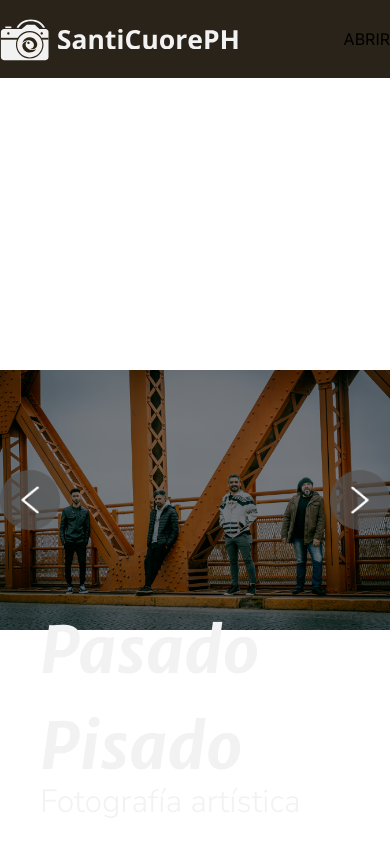
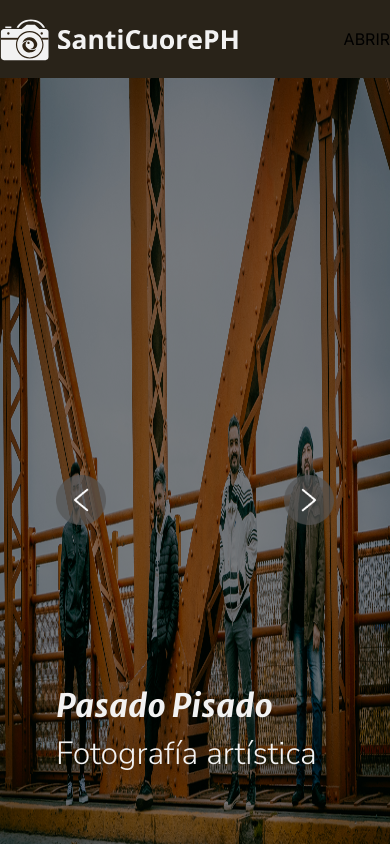
Before and after one commit to FooTalent/Landing-SantiCuoreph, a Next.js app: page / in a window 390 px wide. Shown: the top 844 px of the page. Built offline with nearby package versions, Linux system fonts and the light colour scheme.

Commit message:
Responsive

```diff
--- a/src/app/Componentes/Slideshow/Slider.tsx
+++ b/src/app/Componentes/Slideshow/Slider.tsx
@@ -47,19 +47,25 @@ const slideImages = [
 
 /* ESTILOS Y PROPIEDADES DE LOS BOTONES ATRAS Y ADELANTE */
 const buttonStyle = {
-  width: "60px",
+  width: "50px",
   background: "none",
   border: "0px",
 };
 const properties = {
   prevArrow: (
-    <button style={{ ...buttonStyle }}>
-      <Image src="/assets/img/ArrowLeft.png" alt="" width={67} height={67} />
+    <button
+      className="container 2xl:ml-48 xl:ml-28 lg:ml-24 md:ml-28 ml-14"
+      style={{ ...buttonStyle }}
+    >
+      <Image src="/assets/img/ArrowLeft.png" alt="" width={60} height={60} />
     </button>
   ),
   nextArrow: (
-    <button style={{ ...buttonStyle }}>
-      <Image src="/assets/img/ArrowRight.png" alt="" width={67} height={67} />
+    <button
+      className="container 2xl:mr-48 xl:mr-28 lg:ml-24 md:mr-28 mr-14"
+      style={{ ...buttonStyle }}
+    >
+      <Image src="/assets/img/ArrowRight.png" alt="" width={60} height={60} />
     </button>
   ),
 };
@@ -76,8 +82,8 @@ const Slideshow = () => {
                 alt="Slide"
                 width="0"
                 height="0"
-                sizes="100vw"
-                className="w-full h-auto filter brightness-50"
+                sizes="cover"
+                className="w-screen h-screen filter brightness-50"
               />
               {/* CONTENEDOR DE LOS INDICADORES */}
               <div
@@ -94,10 +100,10 @@ const Slideshow = () => {
                 ))}
               </div>
               {/* TEXTO PRINCIPAL Y SECUNDARIO */}
-              <p className="text-fondoBlanco absolute font-merriwather font-bold italic text-[4rem] left-10 bottom-32">
+              <p className="text-fondoBlanco absolute font-merriwather font-bold italic lg:text-[4rem] text-[2rem] 2xl:left-48 xl:left-28 lg:left-20 md:left-28 left-14 lg:bottom-32 bottom-48">
                 {slideImage.caption}
               </p>
-              <p className="font-nunitoSans absolute font-light text-fondoBlanco text-[2rem] left-10 bottom-24">
+              <p className="2xl:left-48 xl:left-28 lg:left-24 font-nunitoSans absolute font-light text-fondoBlanco text-[2rem] md:left-28 left-14 lg:bottom-24 bottom-36">
                 {slideImage.caption2}
               </p>
             </div>
```
